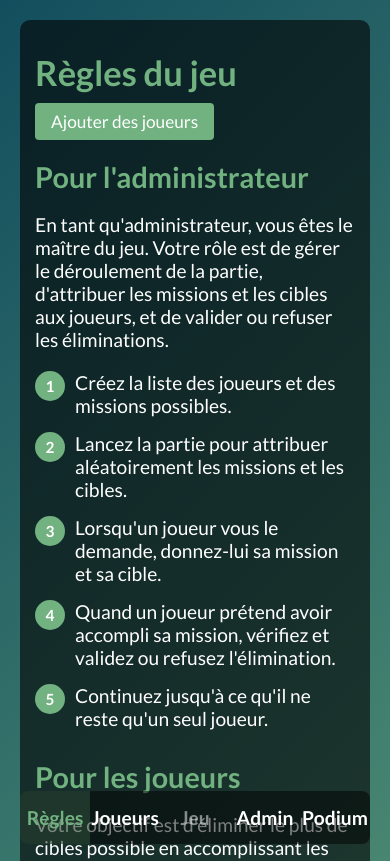
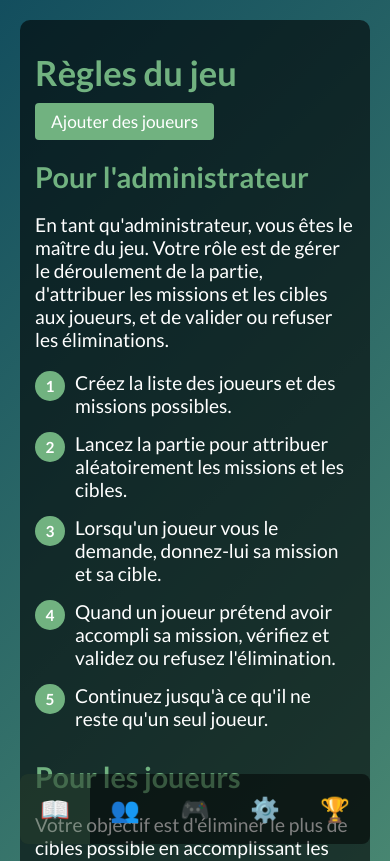
Before and after one commit to AlexandreGaultier/killer-game, a Vue app: page / in a window 390 px wide. Shown: the top 861 px of the page. Built offline with nearby package versions, Linux system fonts and the light colour scheme.

Commit message:
change navbar text to icons for mobile

```diff
--- a/src/App.vue
+++ b/src/App.vue
@@ -1,22 +1,21 @@
 <template>
   <div id="container">
     <nav class="navbar">
-      <router-link to="/" class="nav-item">Règles</router-link>
-      <router-link to="/setup" class="nav-item" :class="{ disabled: gameStore.isGameStarted }">Joueurs</router-link>
-      <router-link to="/game" class="nav-item" :class="{ disabled: !gameStore.isGameStarted }">Jeu</router-link>
-      <router-link to="/admin" class="nav-item">Admin</router-link>
-      <router-link to="/podium" class="nav-item">Podium</router-link>
+      <router-link v-for="item in navItems" :key="item.path" :to="item.path" class="nav-item" :class="{ disabled: item.isDisabled }">
+        <span class="nav-text">{{ item.text }}</span>
+        <span class="nav-icon">{{ item.icon }}</span>
+      </router-link>
     </nav>
     <router-view></router-view>
   </div>
 </template>
 
 <script lang="ts">
-import { defineComponent, onMounted } from 'vue'
+import { defineComponent, onMounted, computed } from 'vue'
 import { useGameStore } from './stores/gameStore'
 
 export default defineComponent({
-  name: 'container',
+  name: 'App',
   setup() {
     const gameStore = useGameStore()
 
@@ -24,7 +23,15 @@ export default defineComponent({
       gameStore.loadFromLocalStorage()
     })
 
-    return { gameStore }
+    const navItems = computed(() => [
+      { path: '/', text: 'Règles', icon: '📖', isDisabled: gameStore.isGameStarted },
+      { path: '/setup', text: 'Joueurs', icon: '👥', isDisabled: gameStore.isGameStarted },
+      { path: '/game', text: 'Jeu', icon: '🎮', isDisabled: !gameStore.isGameStarted },
+      { path: '/admin', text: 'Admin', icon: '⚙️', isDisabled: false },
+      { path: '/podium', text: 'Podium', icon: '🏆', isDisabled: false },
+    ])
+
+    return { gameStore, navItems }
   }
 })
 </script>
@@ -37,8 +44,8 @@ export default defineComponent({
   --secondary-color: #134E5E;
   --text-color: #ffffff;
   --background-color: rgba(0, 0, 0, 0.5);
-  --accent-red: #E57373;  /* Nouveau rouge plus doux */
-  --accent-blue: #64B5F6; /* Nouveau bleu plus doux */
+  --accent-red: #E57373;
+  --accent-blue: #64B5F6;
 }
 
 body {
@@ -51,20 +58,9 @@ body {
   min-height: 100vh;
 }
 
-h1 {
-  font-size: 2.5em;
-  margin: 0.5em 0;
-}
-
-h2 {
-  font-size: 2em;
-  margin: 0.5em 0;
-}
-
-h3 {
-  font-size: 1.5em;
-  margin: 0.5em 0;
-}
+h1 { font-size: 2.5em; margin: 0.5em 0; }
+h2 { font-size: 2em; margin: 0.5em 0; }
+h3 { font-size: 1.5em; margin: 0.5em 0; }
 
 #container {
   max-width: 1200px;
@@ -102,6 +98,17 @@ h3 {
   color: var(--primary-color);
 }
 
+.nav-item.disabled {
+  opacity: 0.5;
+  pointer-events: none;
+  cursor: not-allowed;
+}
+
+.nav-icon {
+  display: none;
+  font-size: 24px;
+}
+
 button {
   background-color: var(--primary-color);
   color: var(--text-color);
@@ -134,21 +141,10 @@ input::placeholder {
     justify-content: space-between;
   }
 
-  body {
-    font-size: 1.2em;
-  }
-
-  h1 {
-    font-size: 2em;
-  }
-
-  h2 {
-    font-size: 1.7em;
-  }
-
-  h3 {
-    font-size: 1.3em;
-  }
+  body { font-size: 1.2em; }
+  h1 { font-size: 2em; }
+  h2 { font-size: 1.7em; }
+  h3 { font-size: 1.3em; }
 
   .navbar {
     position: sticky;
@@ -156,17 +152,22 @@ input::placeholder {
     top: auto;
     margin-top: 2rem;
     margin-bottom: 0;
-    border-radius: 8px 8px 8px 8px;
+    border-radius: 8px;
   }
+
+  .nav-item {
+    padding: 10px 0;
+    display: flex;
+    justify-content: center;
+    align-items: center;
+    height: 50px;
+  }
+
+  .nav-text { display: none; }
+  .nav-icon { display: inline-block; }
 
   router-view {
     flex-grow: 1;
   }
 }
-
-.nav-item.disabled {
-  opacity: 0.5;
-  pointer-events: none;
-  cursor: not-allowed;
-}
 </style>
```
